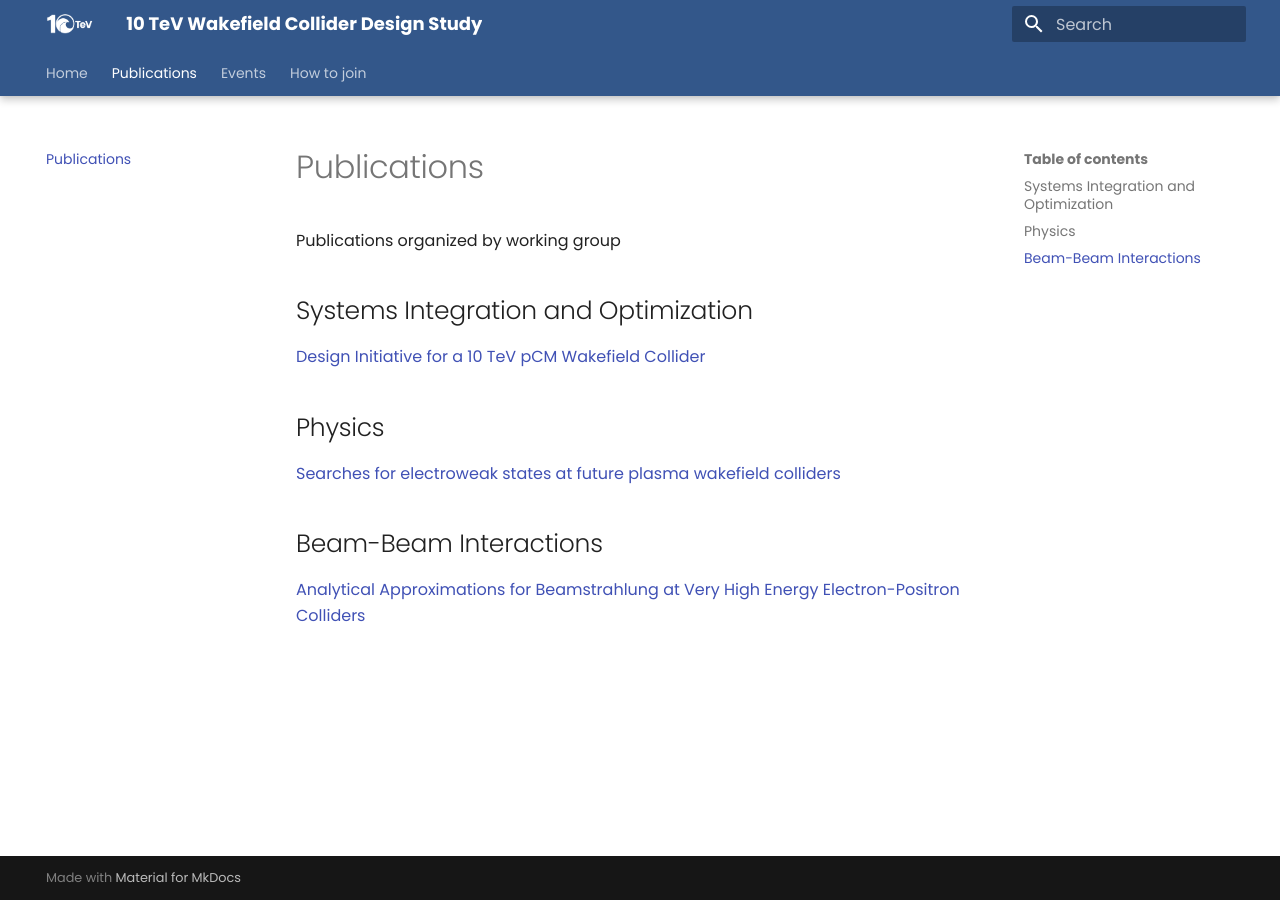
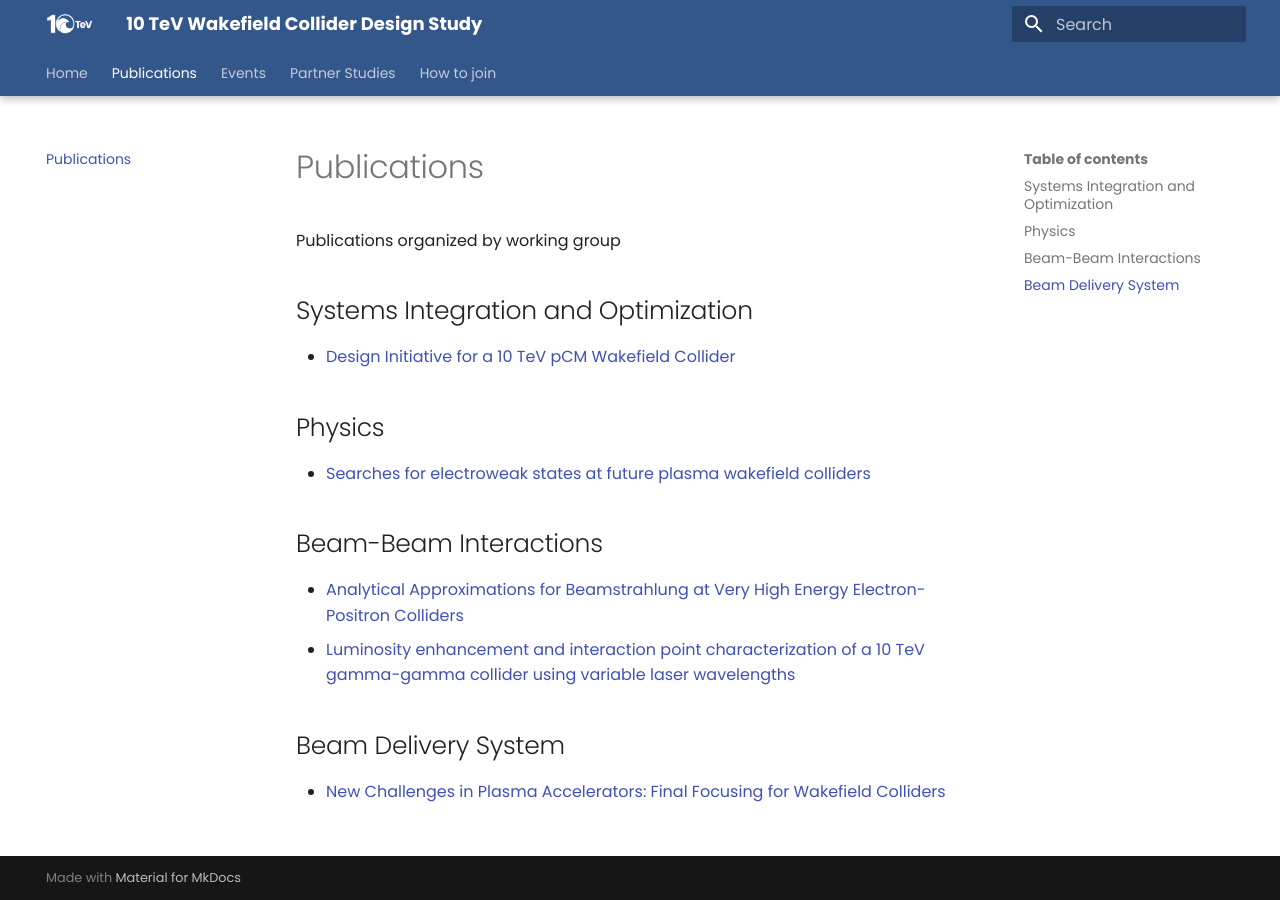
Before and after one commit to 10TeV-wakefield-collider/10TeV-wakefield-collider.github.io, an MkDocs documentation site: the page built from docs/publications.md, in a window 1280 px wide. Built offline with MkDocs 1.6.1 and Material for MkDocs 9.7.7, drawn with Linux system fonts in a browser that asks for light colours.

Commit message:
added publications and partner studies

```diff
--- a/docs/publications.md
+++ b/docs/publications.md
@@ -2,10 +2,14 @@
 Publications organized by working group
 
 ## Systems Integration and Optimization
-[Design Initiative for a 10 TeV pCM Wakefield Collider](https://arxiv.org/abs/2503.20214)
+- [Design Initiative for a 10 TeV pCM Wakefield Collider](https://arxiv.org/abs/2503.20214)
 
 ## Physics
-[Searches for electroweak states at future plasma wakefield colliders](https://arxiv.org/abs/2512.09995)
+- [Searches for electroweak states at future plasma wakefield colliders](https://arxiv.org/abs/2512.09995)
 
 ## Beam-Beam Interactions
-[Analytical Approximations for Beamstrahlung at Very High Energy Electron-Positron Colliders](https://arxiv.org/abs/2511.20912)
+- [Analytical Approximations for Beamstrahlung at Very High Energy Electron-Positron Colliders](https://arxiv.org/abs/2511.20912)
+- [Luminosity enhancement and interaction point characterization of a 10 TeV gamma-gamma collider using variable laser wavelengths]()
+
+## Beam Delivery System
+- [New Challenges in Plasma Accelerators: Final Focusing for Wakefield Colliders](https://arxiv.org/abs/2602.15777)
--- a/mkdocs.yml
+++ b/mkdocs.yml
@@ -2,6 +2,7 @@ nav:
   - Home: index.md
   - Publications: publications.md
   - Events: events.md
+  - Partner Studies: partner_studies.md
   - How to join: how_to_join.md
 
 site_name: 10 TeV Wakefield Collider Design Study
```
Also changed, not shown: docs/events.md (+6 -4 lines), docs/index.md (+2 -2 lines), docs/partner_studies.md (added, +32 -0 lines), docs/assets/HALHF_logo.png (added), docs/assets/LCvision.jpg (added), docs/assets/alegro_logo.jpg (added), docs/assets/alive2_tight.png (added).
